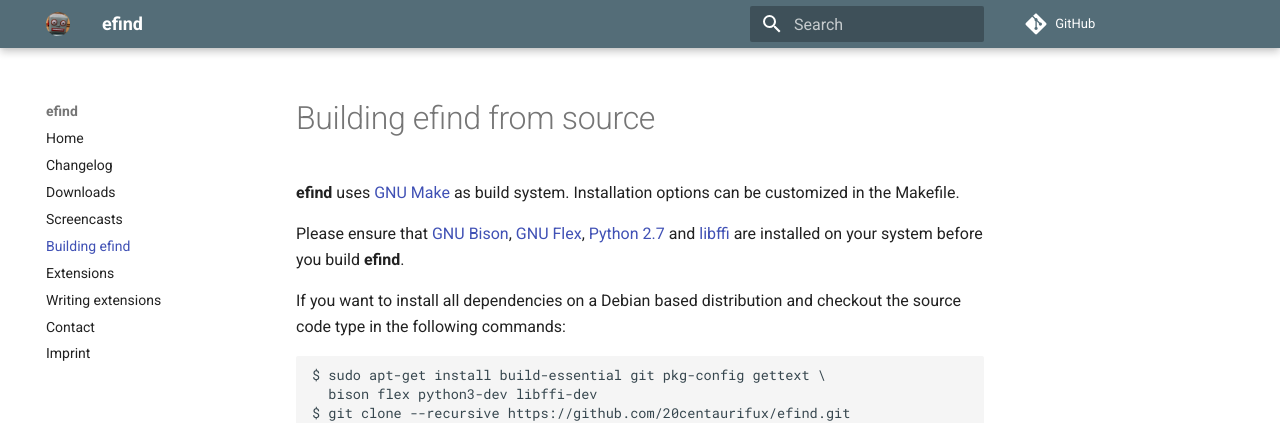
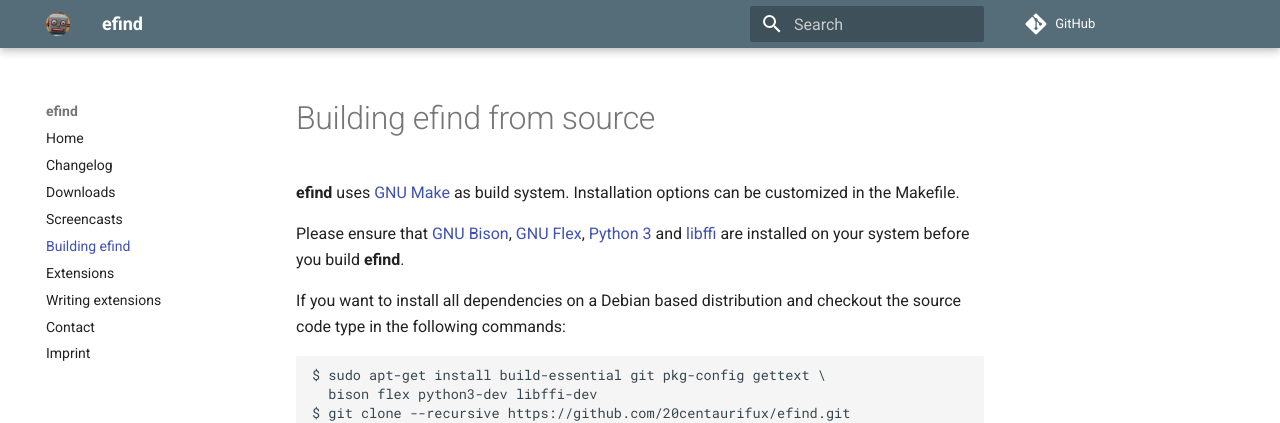
Before and after one commit to 20centaurifux/efind-website, an MkDocs documentation site: the page built from docs/howto-build.md, in a window 1280 px wide. Shown: the top 423 px of the page. Built offline with MkDocs 1.6.1 and Material for MkDocs 9.7.7, drawn with Linux system fonts in a browser that asks for light colours; comment, search, counter and statistics services are not loaded; old or Windows-style settings are respelled for this version of MkDocs.

Commit message:
build instructions

```diff
--- a/docs/howto-build.md
+++ b/docs/howto-build.md
@@ -4,7 +4,7 @@
 Installation options can be customized in the Makefile.
 
 Please ensure that [GNU Bison](https://www.gnu.org/software/bison/),
-[GNU Flex](https://www.gnu.org/software/flex/), [Python 2.7](https://www.python.org/)
+[GNU Flex](https://www.gnu.org/software/flex/), [Python 3](https://www.python.org/)
 and [libffi](https://sourceware.org/libffi/) are installed on your
 system before you build **efind**.
 
```
